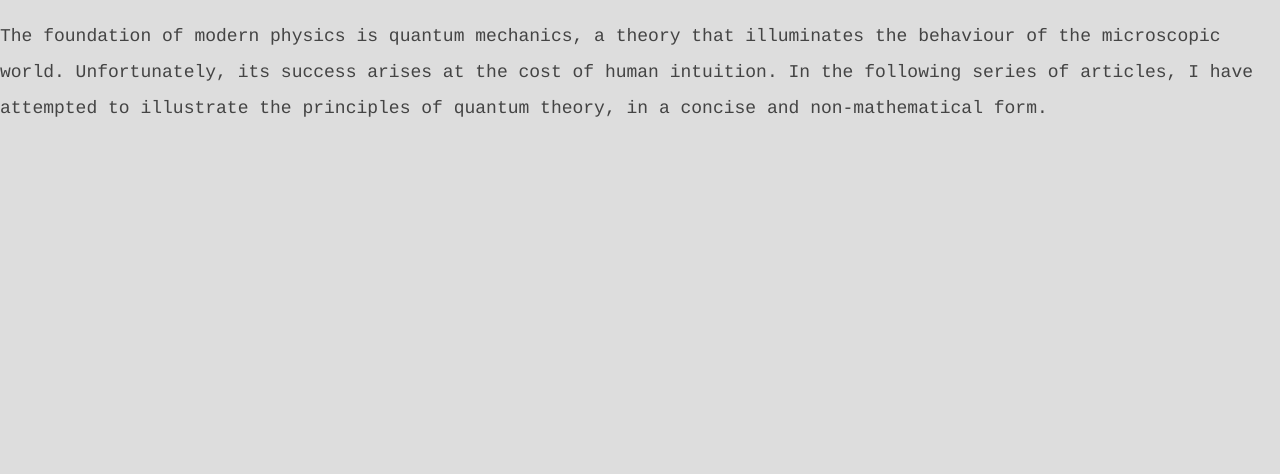
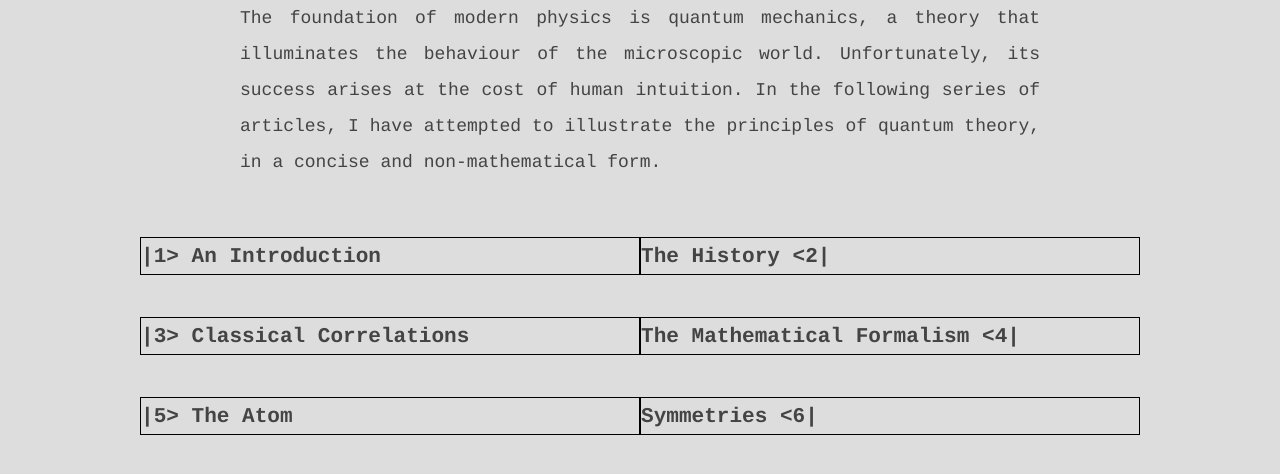
Before and after one commit to artaurus/quantised, a Flask app: page / in a window 1280 px wide. Shown: the part 84-558 px from the top of the page. Run offline with Flask 2, Linux system fonts and the light colour scheme.

Commit message:
added grid

```diff
--- a/templates/home.html
+++ b/templates/home.html
@@ -1,6 +1,14 @@
 {% extends "layout.html" %}
 {% block content %}
-<section>
-  <p>The foundation of modern physics is quantum mechanics, a theory that illuminates the behaviour of the microscopic world. Unfortunately, its success arises at the cost of human intuition. In the following series of articles, I have attempted to illustrate the principles of quantum theory, in a concise and non-mathematical form.</p>
+<article>
+  The foundation of modern physics is quantum mechanics, a theory that illuminates the behaviour of the microscopic world. Unfortunately, its success arises at the cost of human intuition. In the following series of articles, I have attempted to illustrate the principles of quantum theory, in a concise and non-mathematical form.
+</article>
+<section class='grid'>
+  <h3>|1> An Introduction</h3>
+  <h3>The History <2|</h3>
+  <h3>|3> Classical Correlations</h3>
+  <h3>The Mathematical Formalism <4|</h3>
+  <h3>|5> The Atom</h3>
+  <h3>Symmetries <6|</h3>
 </section>
 {% endblock content %}
```
